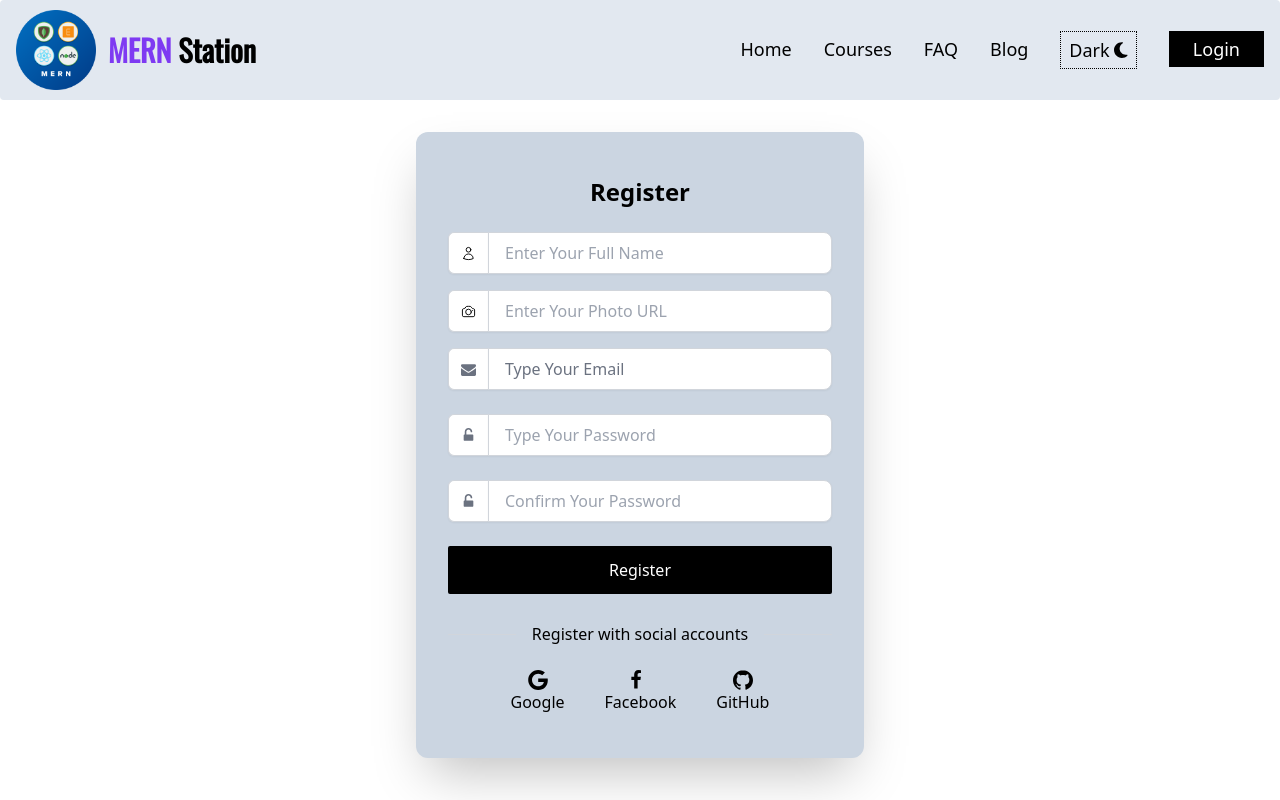
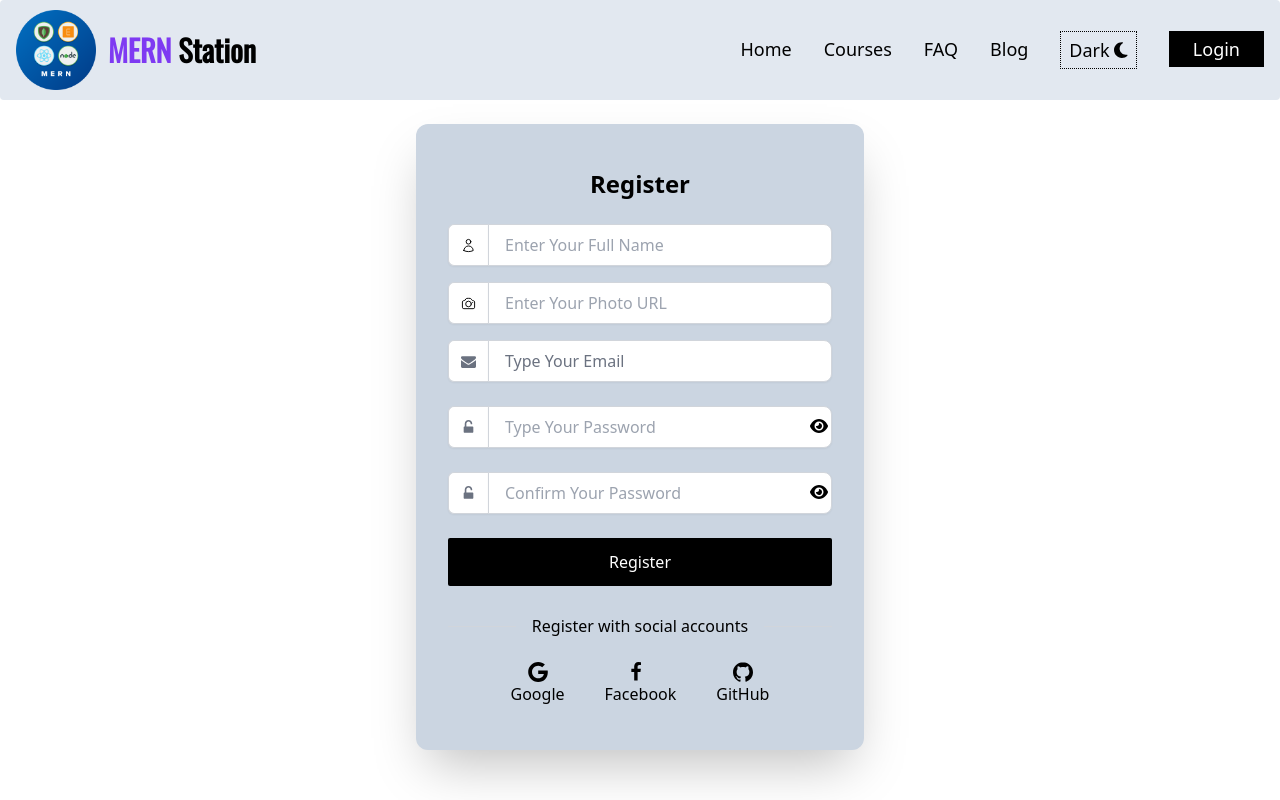
Before and after one commit to anowarzz/mern-station-client, a React (Create React App) app: page /register in a window 1280 px wide. Built offline with nearby package versions, Linux system fonts and the light colour scheme.

Commit message:
password eye button added

```diff
--- a/src/components/Pages/Login/Login.js
+++ b/src/components/Pages/Login/Login.js
@@ -3,7 +3,7 @@ import { Link } from 'react-router-dom';
 
 const Login = () => {
     return (
-       <div className='flex justify-center items-center py-8'>
+       <div className='flex justify-center items-center py-6'>
          <div className="w-[90%] mx-auto max-w-md p-8 space-y-3 rounded  text-black shadow-2xl bg-slate-300">
 	<h1 className="text-2xl font-bold text-center mt-3 mb-6">Login</h1>
 	<form  action="" className="space-y-6 ng-untouched ng-pristine ng-valid">
@@ -45,7 +45,7 @@ const Login = () => {
 
 	<div className="flex items-center pt-4 space-x-1">
 		<div className="flex-1 h-px sm:w-16 bg-gray-300"></div>
-		<p className="px-3  ">Login with social accounts</p>
+		<p className="px-3  ">Login With Social Accounts</p>
 		<div className="flex-1 h-px sm:w-16 bg-gray-300"></div>
 	</div>
 	<div className="flex justify-center space-x-4">
@@ -70,7 +70,7 @@ const Login = () => {
 		</button>
 	</div>
 	<p className="text-center sm:px-6 text-gray-600">Don't have an account?
-		<Link rel="noopener noreferrer" to ="/register" className=" text-gray-800 m-2 font-bold"> Register </Link>
+		<Link rel="noopener noreferrer" to ="/register" className=" text-gray-800 m-2"> <button className='btn bg-black text-white px-2 py-1'>Register </button></Link>
 	</p>
 </div>
        </div>
--- a/src/components/Pages/Register/Register.js
+++ b/src/components/Pages/Register/Register.js
@@ -1,4 +1,4 @@
-import { faTriangleExclamation } from "@fortawesome/free-solid-svg-icons";
+import { faEye, faEyeSlash, faTriangleExclamation } from "@fortawesome/free-solid-svg-icons";
 import { FontAwesomeIcon } from "@fortawesome/react-fontawesome";
 import React from "react";
 import { useState } from "react";
@@ -16,6 +16,13 @@ const Register = () => {
           })
 
     const [error, setError] = useState('');
+
+    const [passwordShown,  setPasswordShown] = useState(false)
+
+
+    const handlePassShowToogle = () => {
+        setPasswordShown(!passwordShown)
+    }
 
 
     const handleCreateUser = (event) => {
@@ -49,9 +56,6 @@ const Register = () => {
                setError("");
                setUserInfo({...userInfo, email: email})
         }
-
-
-
         }
 
 
@@ -67,10 +71,6 @@ const Register = () => {
             setError("")
             setUserInfo({...userInfo, password:password})
         }
-
-
-
-
     }
 
 
@@ -93,7 +93,7 @@ const Register = () => {
 
 
   return (
-    <div className="flex justify-center items-center py-8">
+    <div className="flex justify-center items-center py-6">
 
       <div className="w-[90%] mx-auto max-w-md p-8 space-y-3 rounded-xl  text-black shadow-2xl bg-slate-300">
         <h1 className="text-2xl font-bold text-center mt-3 mb-6">Register</h1>
@@ -164,7 +164,7 @@ const Register = () => {
               />
             </div>
 
-            <div className="flex relative ">
+            <div className="flex relative">
               <span className="rounded-l-md inline-flex  items-center px-3 border-t bg-white border-l border-b  border-gray-300 text-gray-500 shadow-sm text-sm">
                 <svg
                   width="15"
@@ -202,12 +202,18 @@ const Register = () => {
                 </svg>
               </span>
               <input
-                type="password" name="password" value={userInfo.password} onChange={handlePassChange}
+                type={passwordShown ? "text" : "password"} name="password" value={userInfo.password} onChange={handlePassChange}
                 id="password"
                 className=" rounded-r-lg flex-1 appearance-none border border-gray-300 w-full py-2 px-4 bg-white text-black placeholder-gray-400 shadow-sm text-base focus:outline-none focus:ring-2 focus:ring-gray-500 focus:border-transparent"
                 placeholder="Type Your Password"
                 required
-              />
+              /> <span onClick={handlePassShowToogle} className="pt-2 absolute right-1 cursor-pointer">
+
+                    {
+                        passwordShown ? <FontAwesomeIcon icon={faEyeSlash}/> : <FontAwesomeIcon icon={faEye}/>
+                    }
+
+                    </span>
           </div>
 
             <div className="flex relative">
@@ -223,13 +229,19 @@ const Register = () => {
                 </svg>
               </span>
               <input
-                type="password" name="confirm" value={userInfo.confirm} onChange={handleConfirmPassChange}
+                type={passwordShown ? "text" : "password"}  name="confirm" value={userInfo.confirm} onChange={handleConfirmPassChange}
                 id="confirm"
                 className=" rounded-r-lg flex-1 appearance-none border border-gray-300 w-full py-2 px-4 bg-white text-black placeholder-gray-400 shadow-sm text-base focus:outline-none focus:ring-2 focus:ring-gray-500 focus:border-transparent"
                 placeholder="Confirm Your Password"
                 required
               />
+        <span onClick={handlePassShowToogle} className="pt-2 absolute right-1 cursor-pointer">
 
+                  {
+                   passwordShown ? <FontAwesomeIcon icon={faEyeSlash}/> : <FontAwesomeIcon icon={faEye}/>
+                    }
+
+                </span>
           </div>
 
 
```
